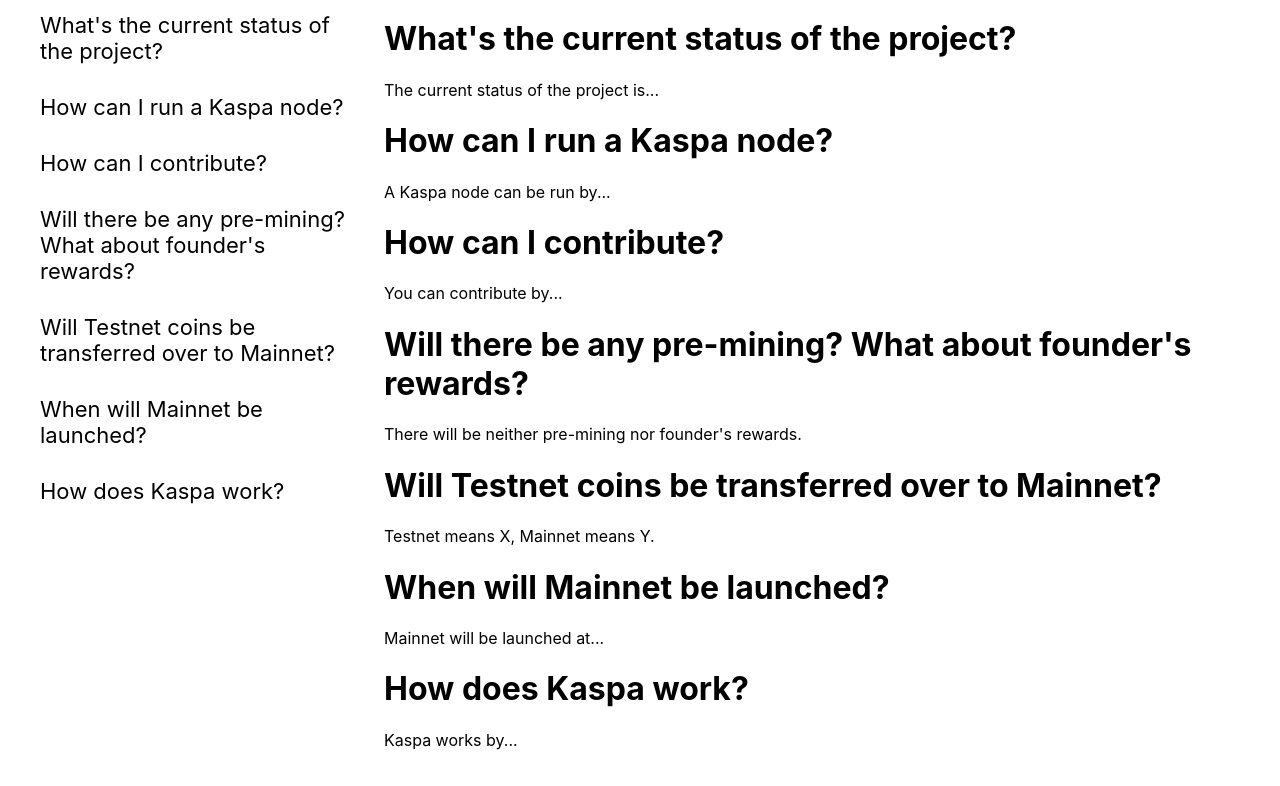
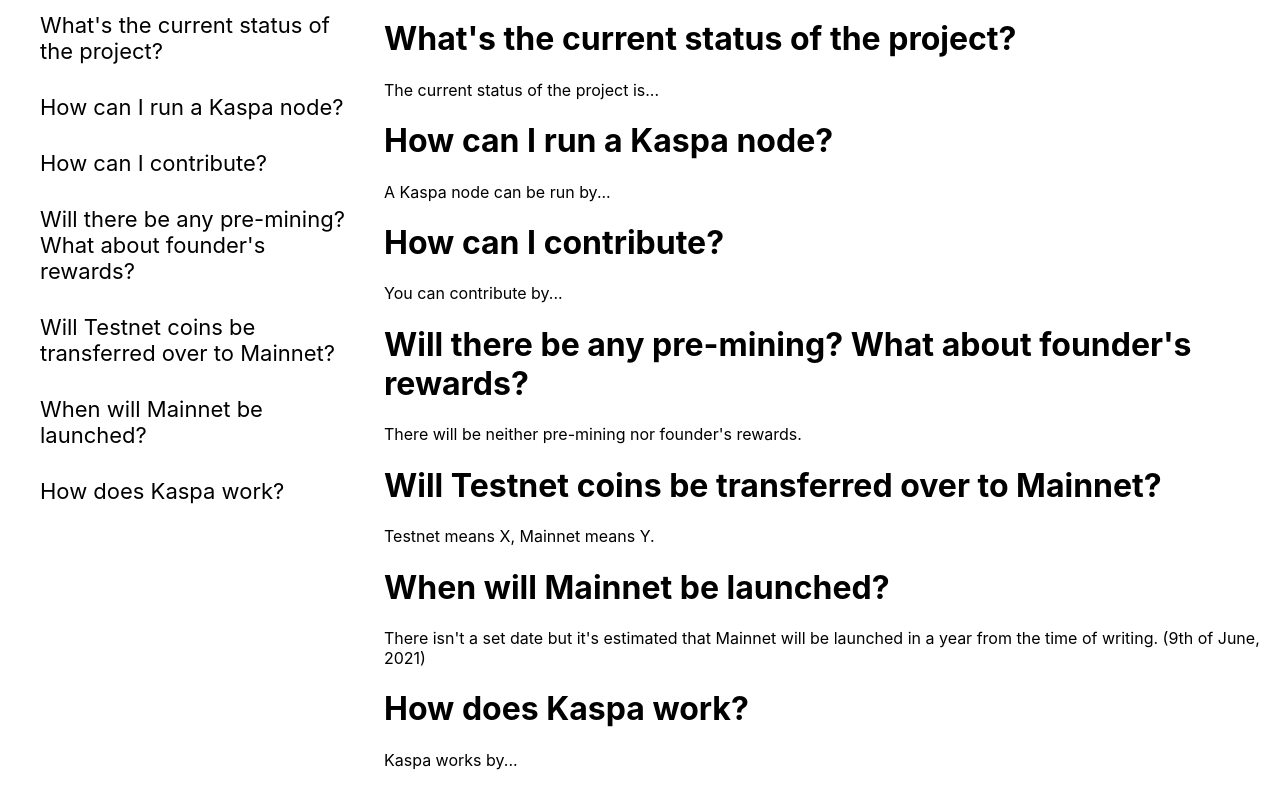
Before and after one commit to kaspa-live/kaspa-live, a Next.js app: page /docs in a window 1280 px wide. Shown: the part 320-1106 px from the top of the page. Built offline with nearby package versions, Linux system fonts and the light colour scheme.

Commit message:
Wrote an answer for "when willl Mainnet be launched."

```diff
--- a/pages/docs/index.tsx
+++ b/pages/docs/index.tsx
@@ -73,7 +73,8 @@ const faqItems: FaqItem[] = [
     {
         anchorName: "when-will-mainnet-be-launched",
         questionText: "When will Mainnet be launched?",
-        answerText: "Mainnet will be launched at...",
+        answerText: "There isn't a set date but it's estimated that Mainnet will be launched in a year from the time " +
+            "of writing. (9th of June, 2021)",
     },
     {
         anchorName: "how-does-kaspa-work",
```
